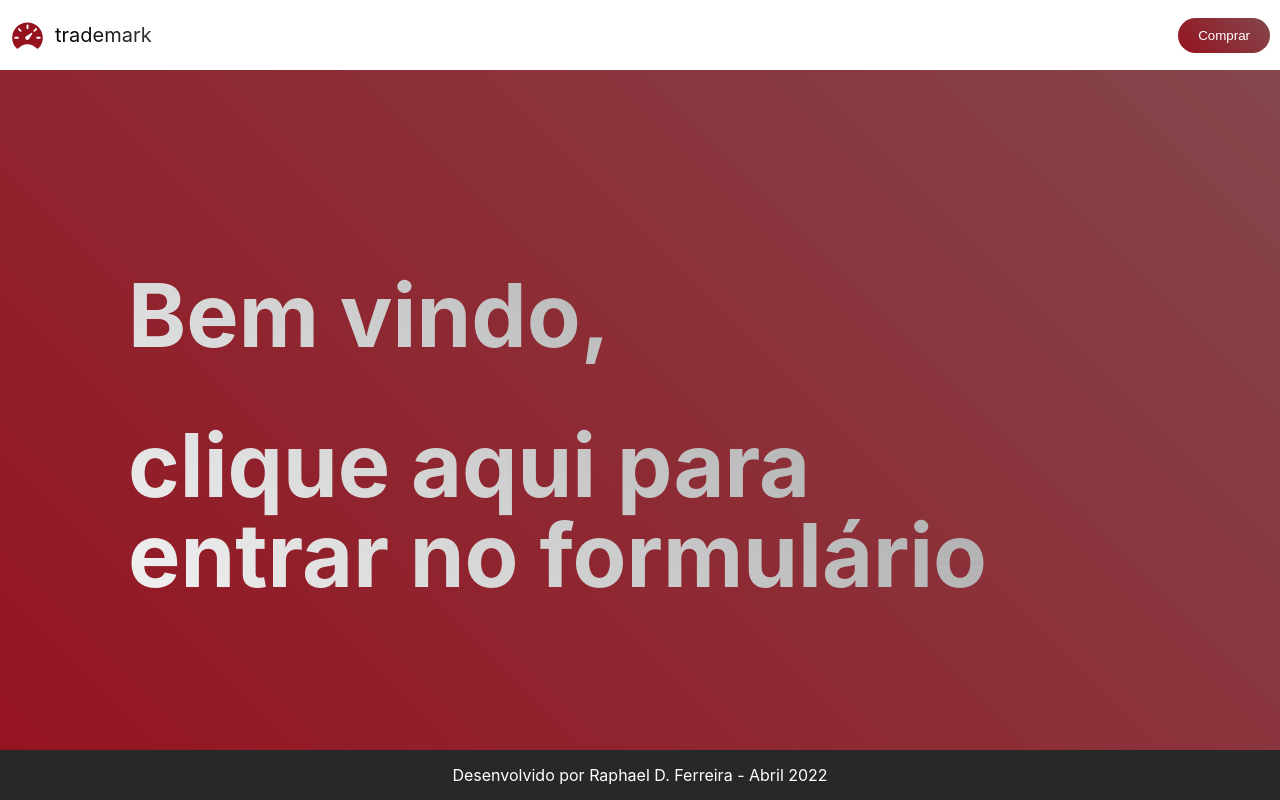
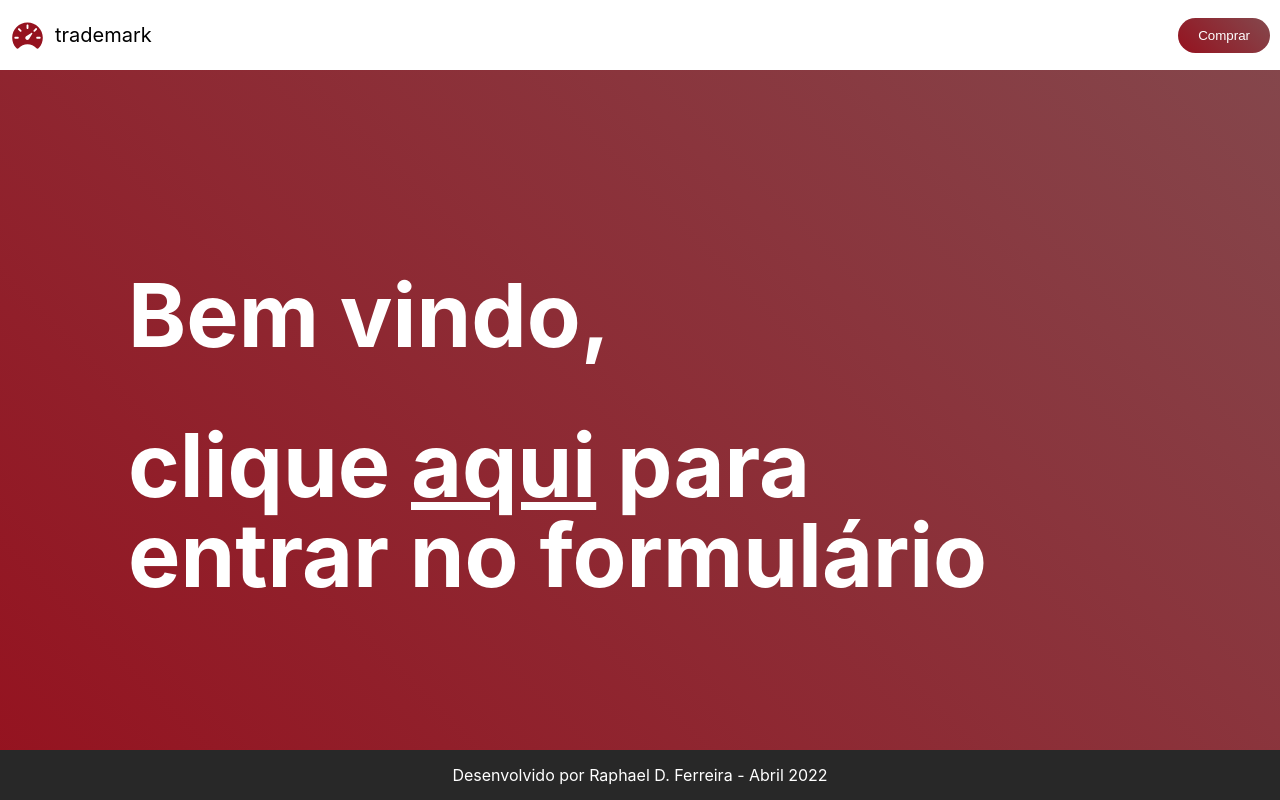
Before and after one commit to raphael-ferreira/responsive-form, a React (Vite) app: page / in a window 1280 px wide. Built offline with nearby package versions, Linux system fonts and the light colour scheme.

Commit message:
feat: fixing static color in some texts

```diff
--- a/src/components/Header/styles.ts
+++ b/src/components/Header/styles.ts
@@ -32,18 +32,12 @@ export const Container = styled.div`
 			margin-left: 10px;
 			font-size: 20px;
 
-			background: -webkit-linear-gradient(180deg, #333, #000);
-			background-clip: text;
-			-webkit-text-fill-color: transparent;
+			color: var(--black-color);
 
 			cursor: pointer;
 
 			@media (max-width: 600px) {
 				color: var(--white-color);
-
-				background: transparent;
-				background-clip: unset;
-				-webkit-text-fill-color: unset;
 			}
 		}
 	}
--- a/src/pages/Home/styles.ts
+++ b/src/pages/Home/styles.ts
@@ -9,13 +9,7 @@ export const Container = styled.div`
 	align-self: flex-start;
 	justify-content: center;
 
-	background: -webkit-linear-gradient(
-		45deg,
-		var(--white-color),
-		var(--gray-color)
-	);
-	background-clip: text;
-	-webkit-text-fill-color: transparent;
+	color: var(--white-color);
 
 	p {
 		font-size: 5.5em;
--- a/src/pages/NotFound/styles.ts
+++ b/src/pages/NotFound/styles.ts
@@ -9,13 +9,7 @@ export const Container = styled.div`
 	align-items: center;
 	justify-content: center;
 
-	background: -webkit-linear-gradient(
-		45deg,
-		var(--white-color),
-		var(--border-color)
-	);
-	background-clip: text;
-	-webkit-text-fill-color: transparent;
+	color: var(--white-color);
 
 	p {
 		font-size: 2.5em;
```
